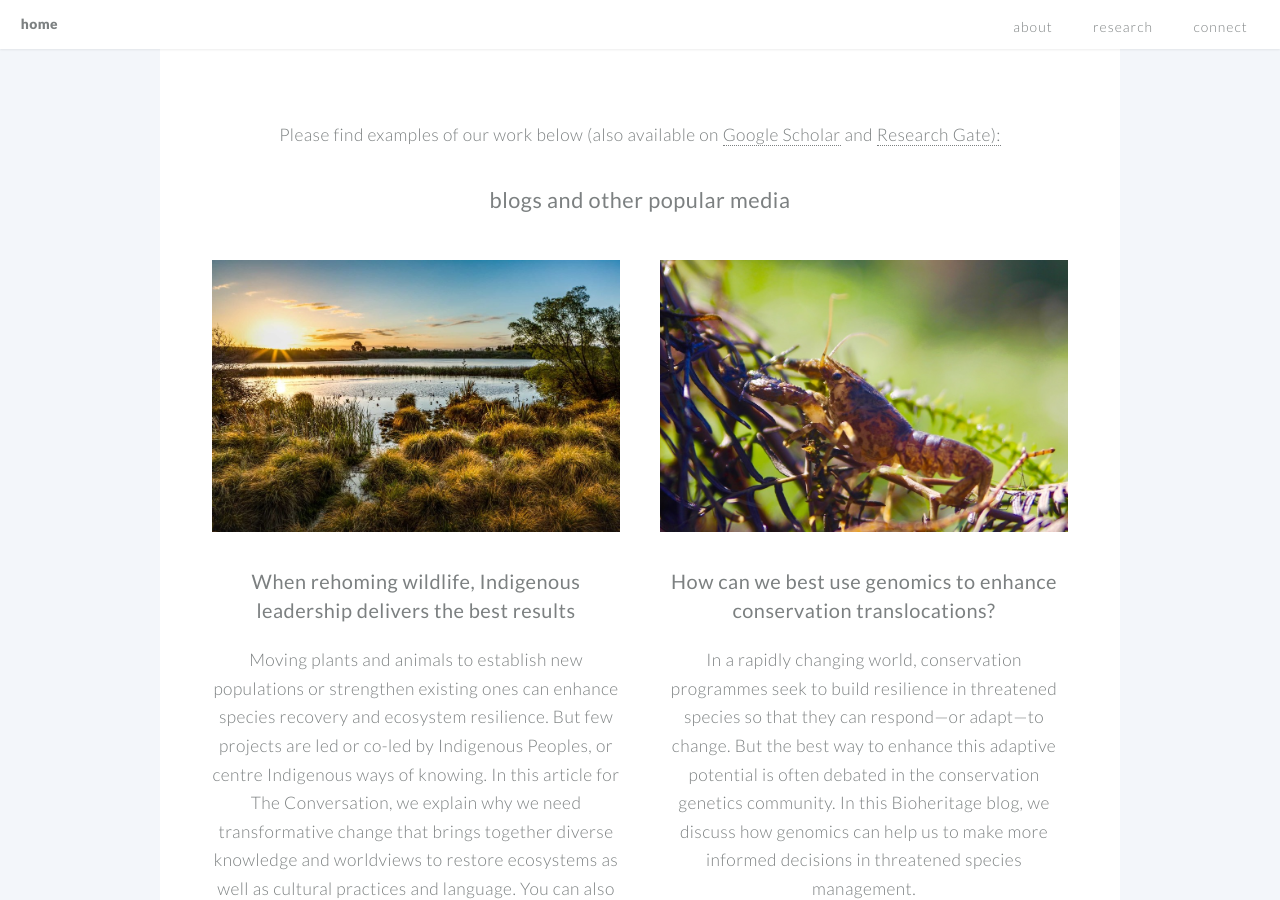
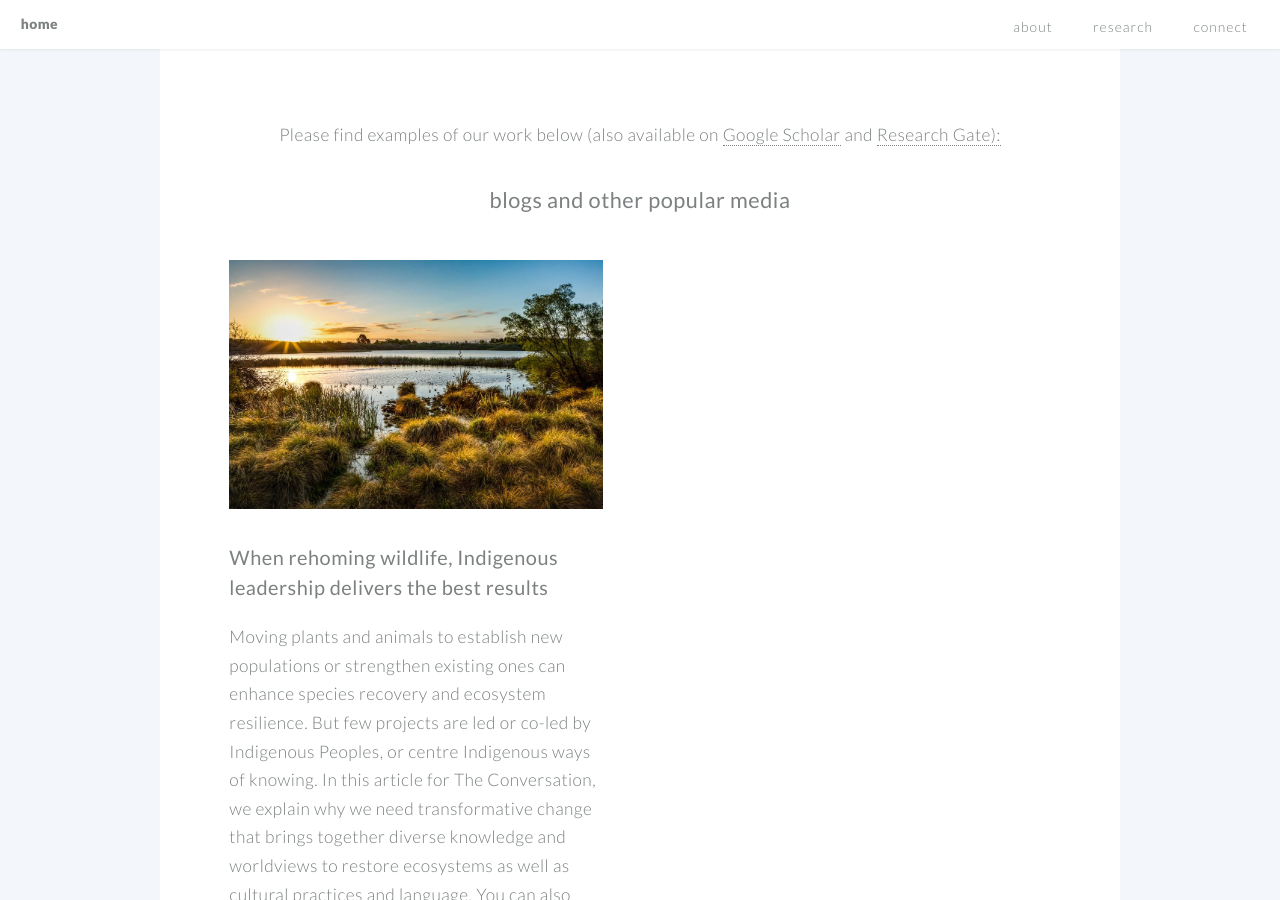
Before and after one commit to aislingrayne/aislingrayne.github.io, a Jekyll site: the page built from index.md, in a window 1280 px wide and 900 px high, scrolled down 2306 px. Built offline with Jekyll 4.4.1, drawn with Linux system fonts in a browser that asks for light colours.

Commit message:
Update hello-default.html

```diff
--- a/_layouts/hello-default.html
+++ b/_layouts/hello-default.html
@@ -130,6 +130,7 @@
 
 			{% for blogs in categories.blogs %}
                           <div class="6u blog">
+				<div style="padding: 0 1em; text-align:left">
                             <section>
                               <div class="image featured">
                                   <img src="{{ blogs.image }}" alt="" />
```
